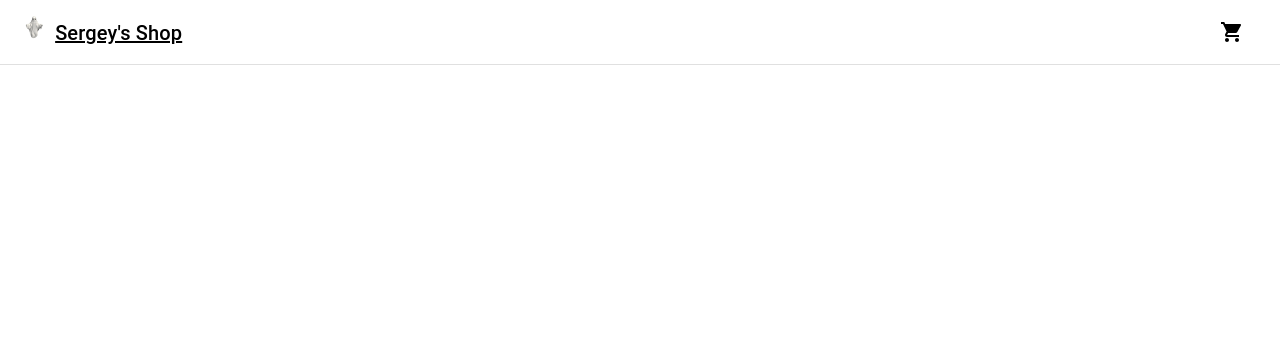
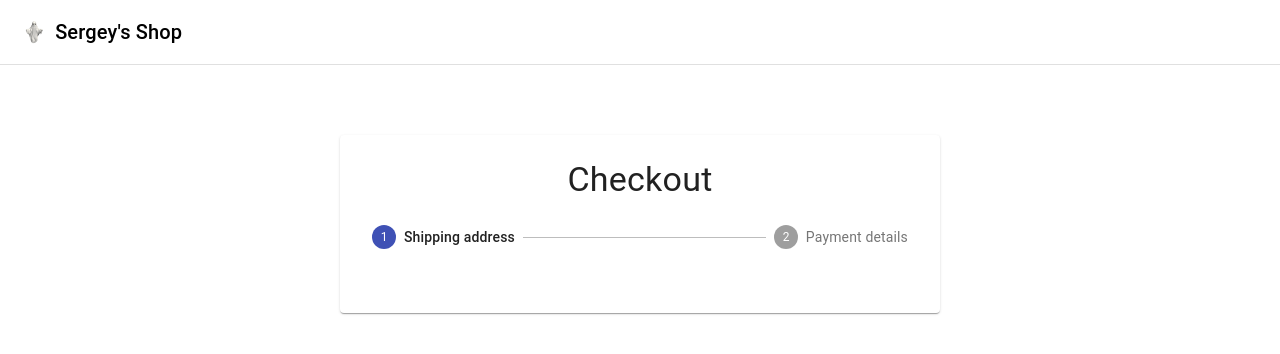
Before and after one commit to sovsianykov/e-commerce, a React (Create React App) app: page /checkout in a window 1280 px wide. Shown: the top 354 px of the page. Built offline with nearby package versions, Linux system fonts and the light colour scheme; no server answers.

Commit message:
checkout

```diff
--- a/public/index.html
+++ b/public/index.html
@@ -9,7 +9,7 @@
 
     <link rel="manifest" href="%PUBLIC_URL%/manifest.json" />
 
-    <title>E-commerce</title>
+    <title>Ovsianykov e-commemrce demo</title>
   </head>
   <body>
     <noscript>You need to enable JavaScript to run this app.</noscript>
--- a/src/App.js
+++ b/src/App.js
@@ -1,48 +1,67 @@
-
-import * as React from 'react';
+import * as React from "react";
 // import Products from "./components/Products/Products";
 // import Navbar from "./components/Navbar/Navbar";
-import { commerce } from './lib/commerse'
-import { Products, Navbar,Cart } from './components'
-import {useEffect, useState} from "react";
-import {BrowserRouter as Router , Switch , Route} from "react-router-dom";
+import { commerce } from "./lib/commerse";
+import { Products, Navbar, Cart, Checkout} from "./components";
+import { useEffect, useState } from "react";
+import { BrowserRouter as Router, Switch, Route } from "react-router-dom";
 
 export default function App() {
   const [products, setProducts] = useState([]);
   const [cart, setCart] = useState({});
   const fetchProducts = async () => {
     const { data } = await commerce.products.list();
-        setProducts(data)
-    }
+    setProducts(data);
+  };
   const fetchCart = async () => {
-        setCart( await commerce.cart.retrieve())
-    }
-    const handleAddToCart = async (productId, quanitity ) => {
-          const item = await commerce.cart.add(productId,quanitity)
+    setCart(await commerce.cart.retrieve());
+  };
+  const handleAddToCart = async (productId, quanitity) => {
+    const { cart } = await commerce.cart.add(productId, quanitity);
 
-        setCart(item.cart)
-    }
-    useEffect(()=> {
+    setCart(cart);
+  };
+  const handleUpdateCartQty = async (productId, quantity) => {
+    const { cart } = await commerce.cart.update(productId, { quantity });
+
+    setCart(cart);
+  };
+  const handleRemoveFromCart = async (productId) => {
+    const { cart } = await commerce.cart.remove(productId);
+
+    setCart(cart);
+  };
+  const emptyCart = async () => {
+    const { cart } = await commerce.cart.empty();
+
+    setCart(cart);
+  };
+  useEffect(() => {
     fetchProducts();
     fetchCart();
-    },[])
-    console.log(cart)
+  }, []);
+  console.log(cart);
   return (
     <Router>
-
       <div>
-            <Navbar totalItems = {cart.total_items}/>
+        <Navbar totalItems={cart.total_items} />
         <Switch>
-                <Route exact path = "/">
-                    <Products products = {products} onAddToCard = {handleAddToCart}/>
+          <Route exact path="/">
+            <Products products={products} onAddToCard={handleAddToCart} />
           </Route>
-                <Route  exact path = "/cart">
-                    <Cart cart ={cart}/>
+          <Route exact path="/cart">
+            <Cart
+              cart={cart}
+              handleUpdateCartQty={handleUpdateCartQty}
+              handleRemoveFromCart={handleRemoveFromCart}
+              emptyCart={emptyCart}
+            />
           </Route>
-
+            <Route exact path='/checkout'>
+                <Checkout/>
+            </Route>
         </Switch>
       </div>
     </Router>
-
   );
-};
+}
--- a/src/components/Cart/Cart.jsx
+++ b/src/components/Cart/Cart.jsx
@@ -3,13 +3,14 @@ import * as React from 'react';
 import {Container,Grid,Typography, Button} from "@material-ui/core";
 import useStyles from './styles'
 import CartItem from "./CartItem/CartItem";
+import {Link} from 'react-router-dom'
 
-export default function Cart({cart}) {
+export default function Cart({cart,handleRemoveFromCart,handleUpdateCartQty,emptyCart}) {
     const classes = useStyles()
     const EmptyCart = () => (
      <Typography variant='subtitle1' >
          You have no items in your cart,
-         start adding something!
+         <Link to='/' className={classes.link}>start adding something!</Link>
      </Typography>
     )
     const FilledCart =() => (
@@ -18,7 +19,7 @@ export default function Cart({cart}) {
                {cart.line_items.map((item) =>(
                    <Grid item xs={12} sm={4} key={item.id}>
                        <div>
-                           <CartItem item = {item}/>
+                           <CartItem item = {item} onUpdateCartQty={handleUpdateCartQty} onRemoveFromCart={handleRemoveFromCart}/>
                        </div>
                    </Grid>
                ) )}
@@ -29,10 +30,10 @@ export default function Cart({cart}) {
                          Subtotal: {cart.subtotal.formatted_with_symbol}
                      </Typography>
                      <div>
-                         <Button className={classes.emptyButton} size='large' type='button' color='secondary' variant='contained'>
+                         <Button className={classes.emptyButton} onClick={emptyCart} size='large' type='button' color='secondary' variant='contained'>
                              Empty Cart
                          </Button>
-                         <Button className={classes.checkoutButton} size='large' type='button' color='primary' variant='contained'>
+                         <Button  component={Link} to='/checkout'  className={classes.checkoutButton} size='large' type='button' color='primary' variant='contained'>
                              Checkout
                          </Button>
                      </div>
--- a/src/components/Cart/CartItem/CartItem.jsx
+++ b/src/components/Cart/CartItem/CartItem.jsx
@@ -3,7 +3,7 @@ import * as React from 'react';
 import {Typography,Button, CardActions,CardContent,Card,CardMedia} from "@material-ui/core";
 import useStyles from './styles'
 
-export default function CartItem({ item }) {
+export default function CartItem({ item, onRemoveFromCart, onUpdateCartQty }) {
     const classes = useStyles();
     return (
         <Card>
@@ -14,13 +14,12 @@ export default function CartItem({ item }) {
             </CardContent>
             <CardActions className={classes.cartActions}>
                 <div className={classes.buttons}>
-                    <Button type='button' size='small'>-</Button>
+                    <Button type='button' size='small'  onClick={()=>onUpdateCartQty(item.id, item.quantity-1)}>-</Button>
                     <Typography >{item.quantity}</Typography>
-                    <Button type='button' size='small'>+</Button>
+                    <Button type='button' size='small' onClick={()=>onUpdateCartQty(item.id, item.quantity+1)}>+</Button>
                 </div>
-            <Button variant='contained' type='button' color='secondary'>Remove </Button>
+            <Button variant='contained' type='button' color='secondary' onClick={()=>onRemoveFromCart(item.id)}>Remove </Button>
             </CardActions>
-
         </Card>
     );
 };
--- /dev/null
+++ b/src/components/CheckoutForm/Checkout/Checkout.jsx
@@ -0,0 +1,29 @@
+import React, {useState} from 'react';
+import {Paper, Stepper, Step, StepLabel, Typography, CircularProgress, Divider, Button} from '@material-ui/core'
+import useStyles from './Styles'
+const steps = ['Shipping address', 'Payment details']
+
+function Checkout(props) {
+    const classes = useStyles()
+    const[activeStep, setStep] = useState(0)
+    return (
+        <>
+        <div className={classes.toolbar}/>
+          <main className={classes.layout}>
+              <Paper className={classes.paper}>
+                  <Typography variant='h4' align='center'>Checkout</Typography>
+                  <Stepper activeStep={activeStep} className={classes.stepper}>
+                      {steps.map((step) =>(
+                          <Step key={step}>
+                              <StepLabel >{step}</StepLabel>
+                          </Step>
+                      ))}
+                  </Stepper>
+              </Paper>
+          </main>
+
+        </>
+    );
+}
+
+export default Checkout;
--- /dev/null
+++ b/src/components/CheckoutForm/Checkout/Styles.js
@@ -0,0 +1,52 @@
+import { makeStyles } from '@material-ui/core/styles';
+
+export default makeStyles((theme) => ({
+    appBar: {
+        position: 'relative',
+    },
+    toolbar: theme.mixins.toolbar,
+    layout: {
+        marginTop: '5%',
+        width: 'auto',
+        marginLeft: theme.spacing(2),
+        marginRight: theme.spacing(2),
+        [theme.breakpoints.up(600 + theme.spacing(2) * 2)]: {
+            width: 600,
+            marginLeft: 'auto',
+            marginRight: 'auto',
+        },
+    },
+    paper: {
+        marginTop: theme.spacing(3),
+        marginBottom: theme.spacing(3),
+        padding: theme.spacing(2),
+        [theme.breakpoints.down('xs')]: {
+            width: '100%',
+            marginTop: 60,
+        },
+        [theme.breakpoints.up(600 + theme.spacing(3) * 2)]: {
+            marginTop: theme.spacing(6),
+            marginBottom: theme.spacing(6),
+            padding: theme.spacing(3),
+        },
+    },
+    stepper: {
+        padding: theme.spacing(3, 0, 5),
+    },
+    buttons: {
+        display: 'flex',
+        justifyContent: 'flex-end',
+    },
+    button: {
+        marginTop: theme.spacing(3),
+        marginLeft: theme.spacing(1),
+    },
+    divider: {
+        margin: '20px 0',
+    },
+    spinner: {
+        display: 'flex',
+        justifyContent: 'center',
+        alignItems: 'center',
+    },
+}));
--- a/src/components/Navbar/Navbar.jsx
+++ b/src/components/Navbar/Navbar.jsx
@@ -3,29 +3,30 @@ import * as React from 'react';
 import { AppBar, Toolbar, IconButton, Badge, MenuItem, Menu, Typography} from "@material-ui/core";
 import { ShoppingCart } from "@material-ui/icons";
 import brand from '../../assets/ghost.gif'
-import { Link } from 'react-router-dom'
+import { Link , useLocation} from 'react-router-dom'
 import useStyles from './styles'
 
 function Navbar({totalItems}) {
+    const location  = useLocation()
     const classes = useStyles()
+
     return (
         <>
           <AppBar position ='fixed' className={classes.appBar} color= 'inherit'>
               <Toolbar>
-                  <Typography component={Link} to = "/"  variant='h6' className={classes.tittle} color='inherit'>
+                  <Typography component={Link} to = "/"  variant='h6' className={classes.title} color='inherit'>
                       <img src={brand} alt='sergey shop' height='25px' className={classes.image}/>
                       Sergey's Shop
                   </Typography>
                   <div className={classes.grow}/>
-
+                  { location.pathname === '/'  &&(
                   <div className={classes.button}>
                      <IconButton component={Link} to = "/cart" aria-label='Show cart items' color='inherit'>
                           <Badge badgeContent={totalItems} color='secondary'>
                               <ShoppingCart/>
                           </Badge>
                      </IconButton>
-                  </div>
-
+                  </div>)}
               </Toolbar>
           </AppBar>
 
--- a/src/components/index.js
+++ b/src/components/index.js
@@ -1,3 +1,4 @@
 export { default as Navbar } from './Navbar/Navbar'
 export { default as Products  } from './Products/Products'
 export { default as Cart  } from './Cart/Cart'
+export { default as Checkout } from './CheckoutForm/Checkout/Checkout'
```
Also changed, not shown: 1 other file (tests, documents, lock files or other folders). Lines whose indentation alone changed are shown as unchanged.
